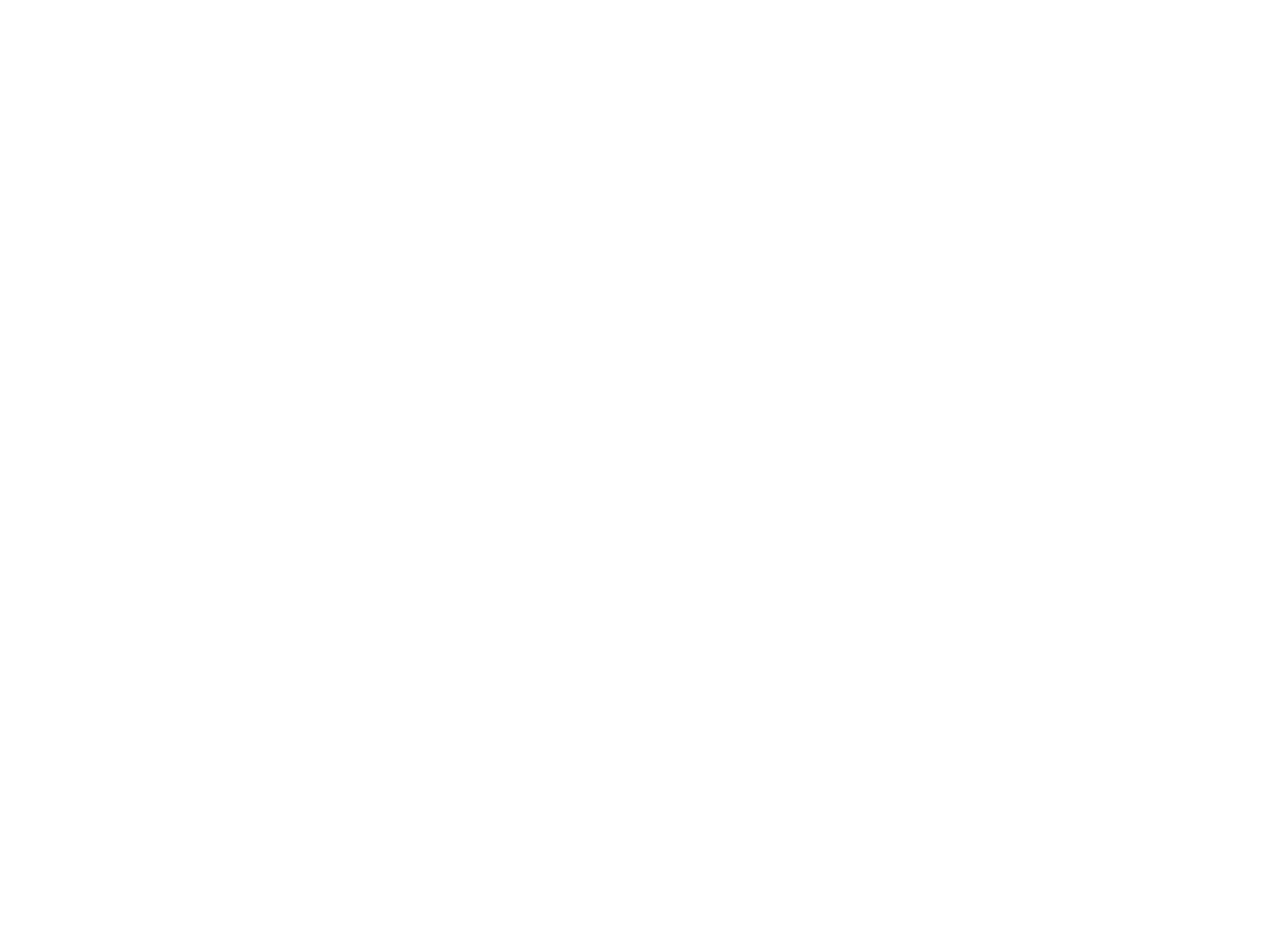
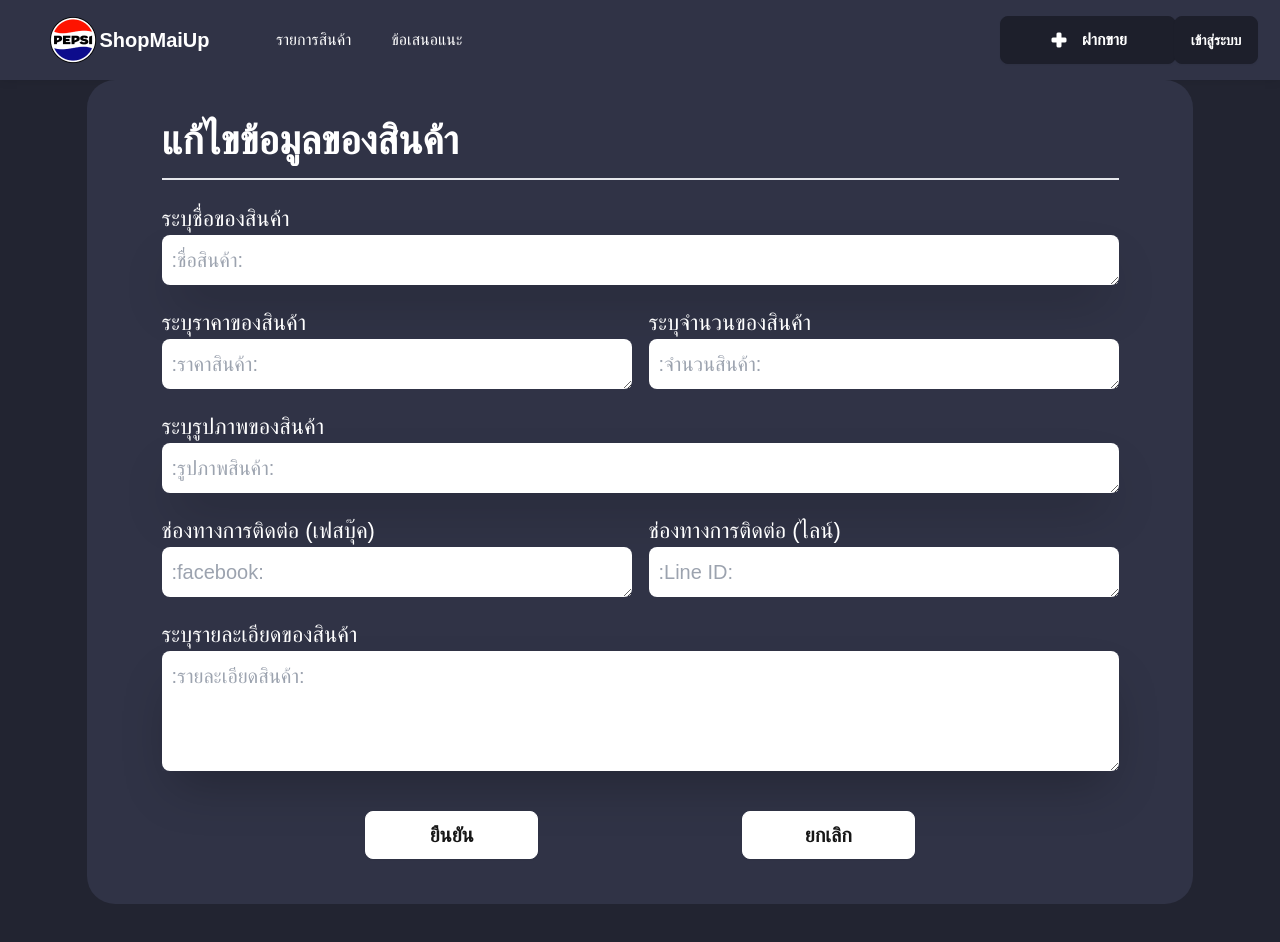
Before and after one commit to JaribK/Project_of_Backend_Subject, a Vue app in the folder frontend-shopmai/: page /edit-product in a window 1280 px wide. Shown: the top 942 px of the page. Before the commit the page ends 800 px from the top, so only its background shows below. Built offline with nearby package versions, Linux system fonts and the light colour scheme; a web font is replaced by a local one.

Commit message:
update KB 2.0

```diff
--- a/frontend-shopmai/src/pages/CreatePostPage.vue
+++ b/frontend-shopmai/src/pages/CreatePostPage.vue
@@ -8,7 +8,7 @@
     <div id="createpost" class="bg-[#222431] w-full min-h-screen " >
         <Navbar></Navbar>
         <div class="">
-            <div id="post-content" class="grid place-items-center min-h-screen">
+            <div id="post-content" class="grid place-items-center min-h-screen pb-20">
                 <div id="create-box" class="w-[1106px] h-[824px] flex bg-[#303346] rounded-[28px] overflow-hidden grid place-items-center">
                     <div id="writen" class=" h-[764px] w-[957px] grid" >
                         <div id="titlebox" class="w-full h-[67] border-b-2">
--- a/frontend-shopmai/src/pages/CreateProductPage.vue
+++ b/frontend-shopmai/src/pages/CreateProductPage.vue
@@ -5,17 +5,17 @@
 </script>
 
 <template>
-    <div id="createpost" class="bg-[#222431] w-full min-h-screen " >
+    <div id="createproduct" class="bg-[#222431] w-full min-h-screen " >
         <Navbar></Navbar>
         <div class="">
-            <div id="post-content" class="grid place-items-center min-h-screen">
+            <div id="product-content" class="grid place-items-center min-h-screen pb-20">
                 <div id="create-box" class="w-[1106px] h-[824px] flex bg-[#303346] rounded-[28px] overflow-hidden grid place-items-center">
-                    <div id="writen" class="bg-yellow-500 h-[764px] w-[957px] grid" >
-                        <div id="titlebox" class="bg-green-500 w-full h-[67] border-b-2">
+                    <div id="writen" class=" h-[764px] w-[957px] grid" >
+                        <div id="titlebox" class=" w-full h-[70px] border-b-2">
                             <h2 id="title" class="text-[40px] font-bold text-white ">ข้อมูลของสินค้า</h2>
                         </div>
-                        <div id="info" class="bg-red-500 w-full h-[630px] pt-[15px]">
-                            <div id="box-product1" class=" w-full h-[80px] grid bg-blue-500">
+                        <div id="info" class=" w-full h-[650px]">
+                           <div id="box-product1" class=" w-full h-[80px] grid ">
                                 <div id="attribute-text" class=" grid-1 w-[327px]">
                                    <h1 class="text-[22px] text-white">ระบุชื่อของสินค้า</h1>
                                 </div>
@@ -24,33 +24,52 @@
                                        <textarea id="message" rows="4" class="block p-2.5 w-full text-[20px] h-[50px] rounded-[8px]" placeholder=":ชื่อสินค้า:"></textarea>
                                    </div>
                                  </div>
-
                            </div><br>
-                           <div id="box-product2" class=" w-full h-[80px] flex bg-blue-500">
-                            <div id="p2-1" class="flex-1">
+                           <div id="box-product 2-3" class="w-full h-[80px]  flex justify-between">
+                                <div id="box-product2" class=" w-[470px] h-[80px] grid">
+                                    <h1 class="text-[22px] text-white">ระบุราคาของสินค้า</h1>
+                                    <textarea id="message" rows="4" class="block p-2.5 w-full text-[20px] h-[50px] rounded-[8px]" placeholder=":ราคาสินค้า:"></textarea>
+                                </div>
+                                <div id="box-product3" class=" w-[470px] h-[80px] grid">
+                                    <h1 class="text-[22px] text-white">ระบุจำนวนของสินค้า</h1>
+                                    <textarea id="message" rows="4" class="block p-2.5 w-full text-[20px] h-[50px] rounded-[8px]" placeholder=":จำนวนสินค้า:"></textarea>
+                                </div>
+                           </div><br>
+                           <div id="box-product4" class=" w-full h-[80px] grid ">
                             <div id="attribute-text" class=" grid-1 w-[327px]">
-                                    <h1 class="text-[22px] text-white">ระบุราคาของสินค้า</h1>
+                               <h1 class="text-[22px] text-white">ระบุรูปภาพของสินค้า</h1>
                             </div>
                             <div id="attribute-box" class="grid-2 w-full ">
                                <div class="shadow-2xl">
-                                        <textarea id="message" rows="4" class="block p-2.5 w-full text-[20px] h-[50px] rounded-[8px]" placeholder=":ราคาสินค้า:"></textarea>
+                                   <textarea id="message" rows="4" class="block p-2.5 w-full text-[20px] h-[50px] rounded-[8px]" placeholder=":รูปภาพสินค้า:"></textarea>
                                </div>
                              </div>
+                           </div><br>
+                           <div id="box-product 5-6" class="w-full h-[80px]  flex justify-between">
+                            <div id="box-product2" class=" w-[470px] h-[80px] grid">
+                                <h1 class="text-[22px] text-white">ช่องทางการติดต่อ (เฟสบุ๊ค)</h1>
+                                <textarea id="message" rows="4" class="block p-2.5 w-full text-[20px] h-[50px] rounded-[8px]" placeholder=":facebook:"></textarea>
                             </div>
-                            <div id="free" class="w-[50px] flex-2"></div>
-                            <div id="p2-2" class="flex-3">
+                            <div id="box-product3" class=" w-[470px] h-[80px] grid">
+                                <h1 class="text-[22px] text-white">ช่องทางการติดต่อ (ไลน์)</h1>
+                                <textarea id="message" rows="4" class="block p-2.5 w-full text-[20px] h-[50px] rounded-[8px]" placeholder=":Line ID:"></textarea>
+                            </div>
+                           </div><br>
+                           <div id="box-product7" class=" w-full h-[80px] grid ">
                             <div id="attribute-text" class=" grid-1 w-[327px]">
-                                    <h1 class="text-[22px] text-white">ระบุจำนวนของสินค้า</h1>
+                               <h1 class="text-[22px] text-white">ระบุรายละเอียดของสินค้า</h1>
                             </div>
                             <div id="attribute-box" class="grid-2 w-full ">
                                <div class="shadow-2xl">
-                                        <textarea id="message" rows="4" class="block p-2.5 w-full text-[20px] h-[50px] rounded-[8px]" placeholder=":จำนวนสินค้า:"></textarea>
+                                   <textarea id="message" rows="4" class="block p-2.5 w-full text-[20px] h-[120px] rounded-[8px]" placeholder=":รายละเอียดสินค้า:"></textarea>
                                </div>
                              </div>
+                             <div class="flex justify-evenly pt-10">
+                                <button class="btn btn-warning text-[20px] w-[173px] h-[48px]">ยืนยัน</button>
+                                <button class="btn btn-warning text-[20px] w-[173px] h-[48px]">ยกเลิก</button>
                              </div>
 
-
-                       </div><br>
+                            </div>
                         </div>
                     </div>
                 </div>
--- a/frontend-shopmai/src/pages/EditPostPage.vue
+++ b/frontend-shopmai/src/pages/EditPostPage.vue
@@ -8,7 +8,7 @@
     <div id="editpost" class="bg-[#222431] w-full min-h-screen " >
         <Navbar></Navbar>
         <div class="">
-            <div id="post-content" class="grid place-items-center min-h-screen">
+            <div id="post-content" class="grid place-items-center min-h-screen pb-20">
                 <div id="create-box" class="w-[1106px] h-[824px] flex bg-[#303346] rounded-[28px] overflow-hidden grid place-items-center">
                     <div id="writen" class=" h-[764px] w-[957px] grid" >
                         <div id="titlebox" class="w-full h-[67] border-b-2">
--- a/frontend-shopmai/src/pages/EditProductPage.vue
+++ b/frontend-shopmai/src/pages/EditProductPage.vue
@@ -3,3 +3,80 @@
 
     document.title = 'EditProduct | ShopMaiUP'
 </script>
+
+<template>
+    <div id="editproduct" class="bg-[#222431] w-full min-h-screen " >
+        <Navbar></Navbar>
+        <div class="">
+            <div id="product-content" class="grid place-items-center min-h-screen pb-20">
+                <div id="create-box" class="w-[1106px] h-[824px] flex bg-[#303346] rounded-[28px] overflow-hidden grid place-items-center">
+                    <div id="writen" class=" h-[764px] w-[957px] grid" >
+                        <div id="titlebox" class=" w-full h-[70px] border-b-2">
+                            <h2 id="title" class="text-[40px] font-bold text-white ">แก้ไขข้อมูลของสินค้า</h2>
+                        </div>
+                        <div id="info" class=" w-full h-[650px]">
+                           <div id="box-product1" class=" w-full h-[80px] grid ">
+                                <div id="attribute-text" class=" grid-1 w-[327px]">
+                                   <h1 class="text-[22px] text-white">ระบุชื่อของสินค้า</h1>
+                                </div>
+                                <div id="attribute-box" class="grid-2 w-full ">
+                                   <div class="shadow-2xl">
+                                       <textarea id="message" rows="4" class="block p-2.5 w-full text-[20px] h-[50px] rounded-[8px]" placeholder=":ชื่อสินค้า:"></textarea>
+                                   </div>
+                                 </div>
+                           </div><br>
+                           <div id="box-product 2-3" class="w-full h-[80px]  flex justify-between">
+                                <div id="box-product2" class=" w-[470px] h-[80px] grid">
+                                    <h1 class="text-[22px] text-white">ระบุราคาของสินค้า</h1>
+                                    <textarea id="message" rows="4" class="block p-2.5 w-full text-[20px] h-[50px] rounded-[8px]" placeholder=":ราคาสินค้า:"></textarea>
+                                </div>
+                                <div id="box-product3" class=" w-[470px] h-[80px] grid">
+                                    <h1 class="text-[22px] text-white">ระบุจำนวนของสินค้า</h1>
+                                    <textarea id="message" rows="4" class="block p-2.5 w-full text-[20px] h-[50px] rounded-[8px]" placeholder=":จำนวนสินค้า:"></textarea>
+                                </div>
+                           </div><br>
+                           <div id="box-product4" class=" w-full h-[80px] grid ">
+                            <div id="attribute-text" class=" grid-1 w-[327px]">
+                               <h1 class="text-[22px] text-white">ระบุรูปภาพของสินค้า</h1>
+                            </div>
+                            <div id="attribute-box" class="grid-2 w-full ">
+                               <div class="shadow-2xl">
+                                   <textarea id="message" rows="4" class="block p-2.5 w-full text-[20px] h-[50px] rounded-[8px]" placeholder=":รูปภาพสินค้า:"></textarea>
+                               </div>
+                             </div>
+                           </div><br>
+                           <div id="box-product 5-6" class="w-full h-[80px]  flex justify-between">
+                            <div id="box-product2" class=" w-[470px] h-[80px] grid">
+                                <h1 class="text-[22px] text-white">ช่องทางการติดต่อ (เฟสบุ๊ค)</h1>
+                                <textarea id="message" rows="4" class="block p-2.5 w-full text-[20px] h-[50px] rounded-[8px]" placeholder=":facebook:"></textarea>
+                            </div>
+                            <div id="box-product3" class=" w-[470px] h-[80px] grid">
+                                <h1 class="text-[22px] text-white">ช่องทางการติดต่อ (ไลน์)</h1>
+                                <textarea id="message" rows="4" class="block p-2.5 w-full text-[20px] h-[50px] rounded-[8px]" placeholder=":Line ID:"></textarea>
+                            </div>
+                           </div><br>
+                           <div id="box-product7" class=" w-full h-[80px] grid ">
+                            <div id="attribute-text" class=" grid-1 w-[327px]">
+                               <h1 class="text-[22px] text-white">ระบุรายละเอียดของสินค้า</h1>
+                            </div>
+                            <div id="attribute-box" class="grid-2 w-full ">
+                               <div class="shadow-2xl">
+                                   <textarea id="message" rows="4" class="block p-2.5 w-full text-[20px] h-[120px] rounded-[8px]" placeholder=":รายละเอียดสินค้า:"></textarea>
+                               </div>
+                             </div>
+                             <div class="flex justify-evenly pt-10">
+                                <button class="btn btn-warning text-[20px] w-[173px] h-[48px]">ยืนยัน</button>
+                                <button class="btn btn-warning text-[20px] w-[173px] h-[48px]">ยกเลิก</button>
+                             </div>
+
+                            </div>
+                        </div>
+                    </div>
+                </div>
+            </div>
+        </div>
+
+
+    </div>
+
+</template>
```
Lines whose indentation alone changed are shown as unchanged.
